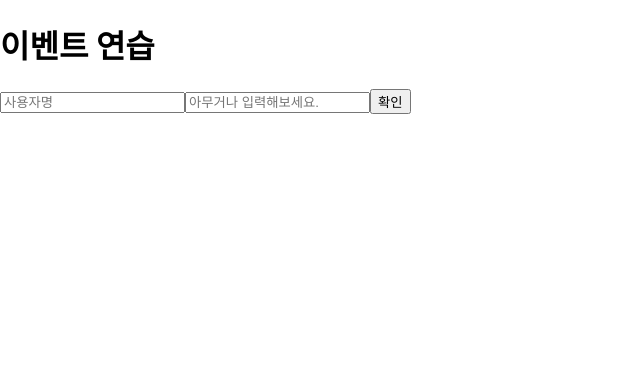
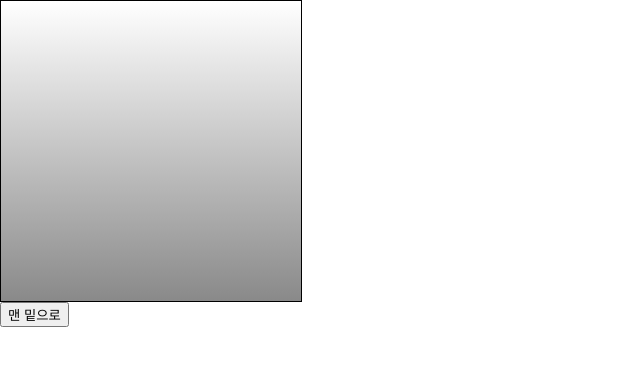
Before and after one commit to realrlgus/react-book, a React (Create React App) app in the folder hello-react/: page / in a window 1280 px wide. Shown: the top 366 px of the page, without its empty margins (0-640 px from the left). Built offline with nearby package versions, Linux system fonts and the light colour scheme.

Commit message:
5장 완료

```diff
--- a/hello-react/src/App.js
+++ b/hello-react/src/App.js
@@ -1,8 +1,14 @@
-import React , { Component } from "react";
-import EventPractice from './EventPractice';
-
-const App = () => {
-  return <EventPractice/>;
+import React, { Component } from 'react';
+import ScrollBox from './ScrollBox';
+class App extends Component {
+  render() {
+    return (
+      <div>
+        <ScrollBox ref={(ref) => this.scrollBox=ref}/>
+        <button onClick={() => this.scrollBox.scrollToBottom()}>맨 밑으로</button>
+      </div>
+    );
+  }
 }
 
 export default App;
--- /dev/null
+++ b/hello-react/src/ScrollBox.js
@@ -0,0 +1,36 @@
+import React, { Component } from 'react';
+
+class ScrollBox extends Component {
+
+    scrollToBottom = () => {
+        const {scrollHeight, clientHeight} = this.box;
+
+        this.box.scrollTop = scrollHeight - clientHeight
+    }
+
+    render() {
+        const style = {
+            border : '1px solid black',
+            height: '300px',
+            width: '300px',
+            overflow:'auto',
+            position:'relative'
+        }
+
+        const innerStyle = {
+            width:'100%',
+            height:'650px',
+            background:'linear-gradient(white,black)'
+        }
+
+        return (
+            <div style={style}
+                ref={(ref) => {this.box=ref}}>
+                <div style={innerStyle} />
+
+            </div>
+        );
+    }
+}
+
+export default ScrollBox;
--- /dev/null
+++ b/hello-react/src/ValidationSample.css
@@ -0,0 +1,6 @@
+.success {
+  background-color: lightgreen;
+}
+.failure {
+  background-color: lightcoral;
+}
```
Also changed, not shown: hello-react/src/ValidationSample.js (added, +33 -0 lines), 2 other files (tests, documents, lock files or other folders).
